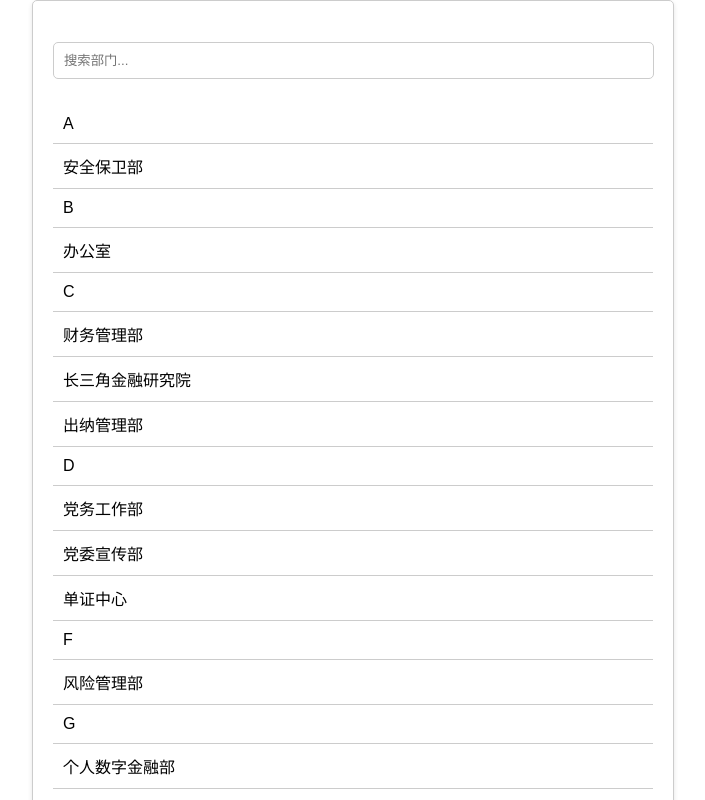
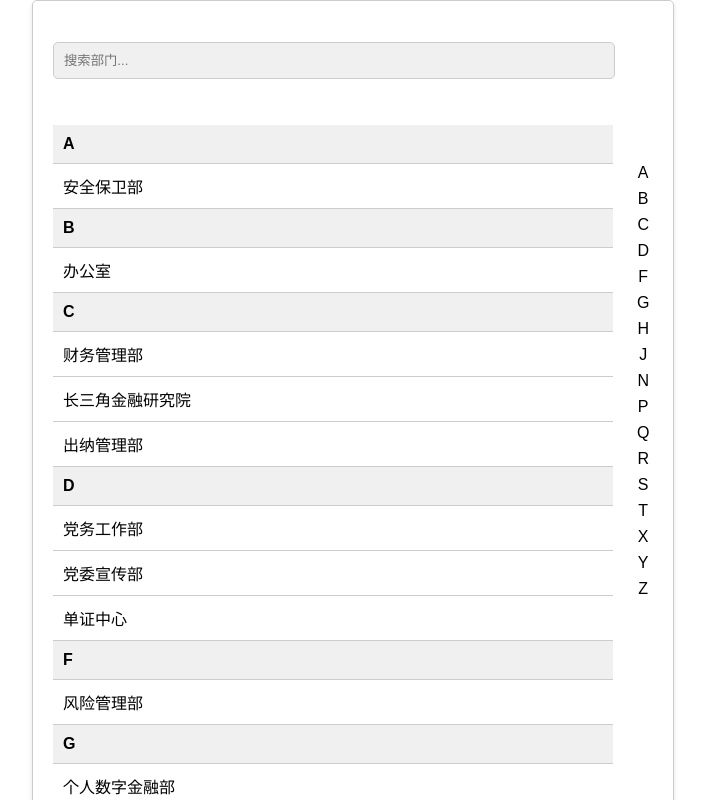
Before and after one commit to hujiahao232/BocinsWeb, a plain HTML site: page index.html in a window 1280 px wide. Shown: the top 800 px of the page, without its empty margins (287-992 px from the left). Drawn offline with Linux system fonts and the light colour scheme.

Commit message:
Update styles.css

```diff
--- a/styles.css
+++ b/styles.css
@@ -11,17 +11,20 @@ body {
     border: 1px solid #ccc;
     border-radius: 5px;
     box-shadow: 0 2px 5px rgba(0, 0, 0, 0.1);
+    position: relative; /* 添加以建立层叠上下文 */
+
+
 }
 
 h1 {
     text-align: center;
-    margin-top: 0; /* 去掉标题上方的横线 */
-    padding-top: 0; /* 去掉标题上方的横线 */
 }
 
 ul {
     list-style: none;
     padding: 0;
+    width:95%;
+    margin-right: 20px; /* 添加间距，调整与右侧索引条的距离 */
 }
 
 li {
@@ -41,11 +44,63 @@ li:hover {
     text-decoration: none; /* 去掉链接下划线 */
 }
 
+/* 已有样式内容略 */
 
-input[type="text"] {
-    width: 96.5%;
+.contacts-container {
+    display: flex;
+    position: relative; /* 添加以建立层叠上下文 */
+    flex: 1; /* 增加flex属性 */
+}
+
+.index-bar {
+    display: flex;
+    flex-direction: column;
+    align-items: center;
+    position: sticky;
+    top: 20%; /* 调整索引条与页面顶部的距离 */
+    right: 0px; /* 调整索引条与页面右边的距离 */
+    width: 20px;
+    height: calc(100% - 160px); /* 调整索引条高度以适应布局 */
+    overflow-y: auto;
+    z-index: 2; /* 添加以设置较高的层叠顺序 */
+}
+
+.index-item {
+    cursor: pointer;
+    margin: 2px;
+    padding: 2px 8px;
+    border-radius: 5px;
+}
+
+.search-bar {
+    margin-bottom: 20px; /* 调整搜索栏与联系人列表之间的距离 */
+}
+
+.search-bar input[type="text"] {
+    width: 90%;
     padding: 10px;
     margin-bottom: 10px;
     border: 1px solid #ccc;
     border-radius: 5px;
+    background-color: #F0F0F0;
 }
+.contacts-container {
+    position: relative;
+}
+
+/* 隐藏滚动条样式 */
+.index-bar::-webkit-scrollbar {
+    display: none;
+}
+
+/* 隐藏小按钮样式 */
+.index-bar::-webkit-scrollbar-button {
+    display: none;
+}
+
+/* 修改字母标签 */
+.letter-label {
+    background-color: #F0F0F0;
+    color: #000;
+    font-weight: bold;
+}
```
